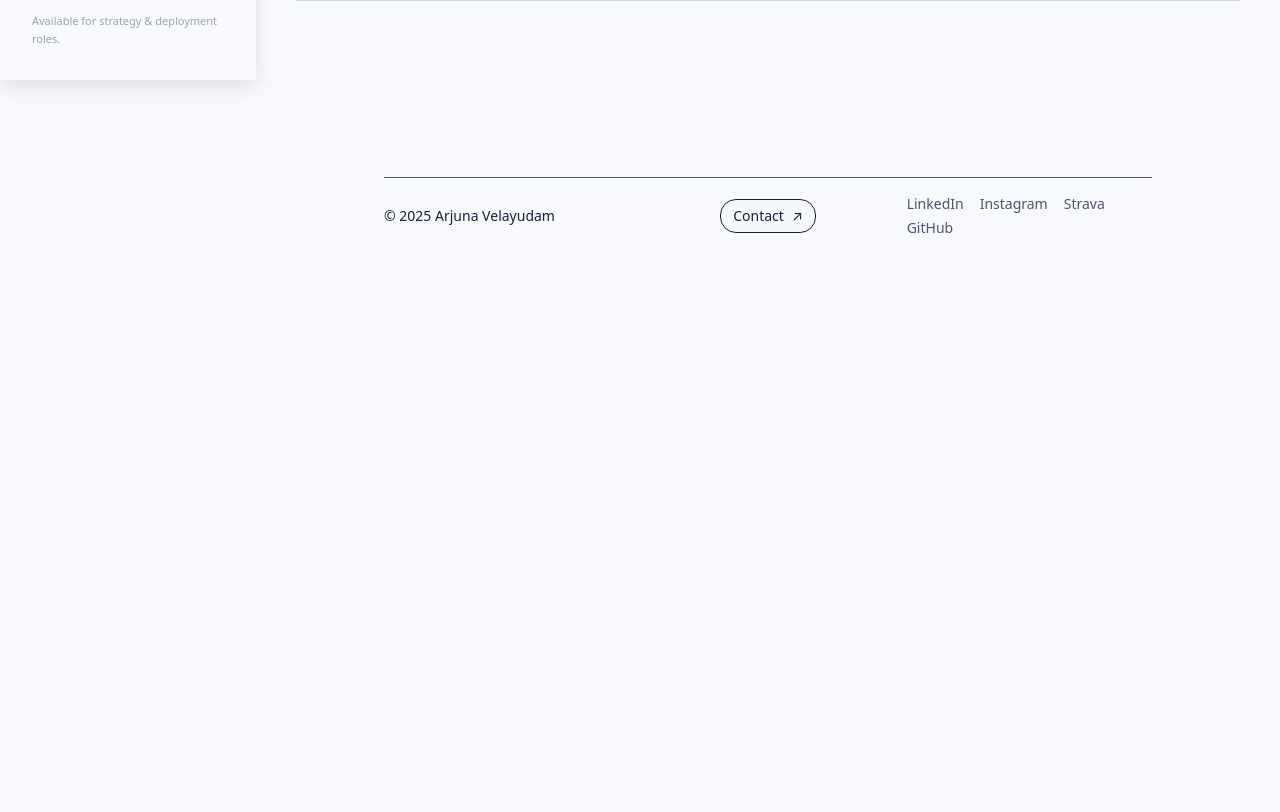
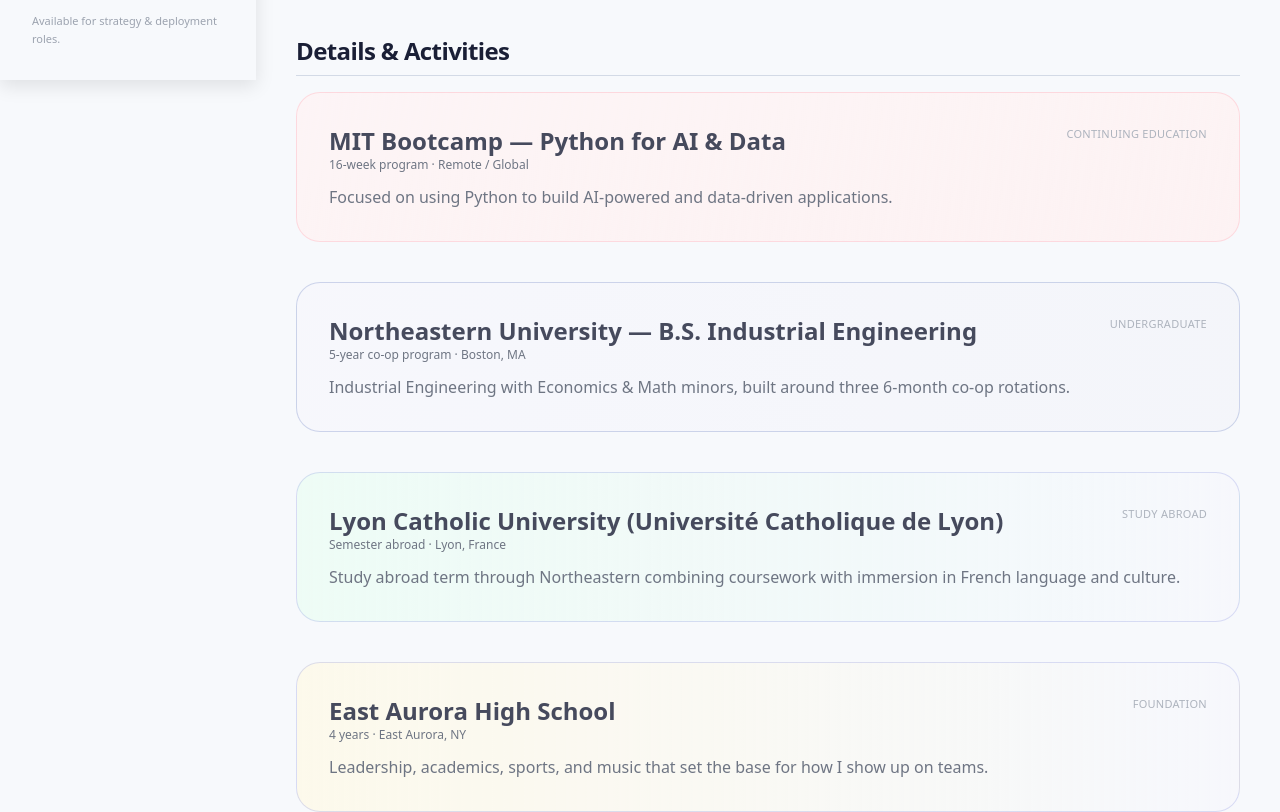
Before and after one commit to avelayud/my-portfolio, a Next.js app: page /education in a window 1280 px wide. Shown: the part 720-1532 px from the top of the page. Before the commit the page ends 990 px from the top, so only its background shows below. Built offline with nearby package versions, Linux system fonts and the light colour scheme.

Commit message:
Repaste content into Education page

```diff
--- a/app/education/page.tsx
+++ b/app/education/page.tsx
@@ -25,12 +25,151 @@
 };
 
 const EDUCATION: EduEntry[] = [
-  // … your EDU entries unchanged …
-  // (keep all the MIT / NEU / Lyon / EAHS objects as-is)
-  // I’m omitting them here for brevity, but don’t delete them in your file.
-  // -----------------------------------------
-  // paste your existing EDUCATION array here
-  // -----------------------------------------
+  {
+    id: "mit",
+    name: "MIT Bootcamp — Python for AI & Data",
+    tag: "Continuing Education",
+    location: "Remote / Global",
+    duration: "16-week program",
+    shortDesc:
+      "Focused on using Python to build AI-powered and data-driven applications.",
+    longDesc:
+      "Built end-to-end ML pipelines and analytics workflows using Python, from EDA and feature engineering through model training and evaluation, with a focus on computer vision and deployment-minded use cases.",
+    cardAccentClass: "edu-card-mit",
+    pillAccentClass: "edu-pill-mit",
+    activities: [
+      {
+        title: "ML Pipelines",
+        desc: "End-to-end workflows from raw data through feature engineering, training, and evaluation across multiple datasets.",
+        category: "Data & Modeling",
+      },
+      {
+        title: "Computer Vision",
+        desc: "Applied CNNs to image datasets, experimenting with architectures, augmentation, and evaluation metrics.",
+        category: "AI / CV",
+      },
+      {
+        title: "EDA & Statistics",
+        desc: "Exploratory analysis and statistical testing to stress-test assumptions before committing to models.",
+        category: "Analytics",
+      },
+      {
+        title: "Deployment Mindset",
+        desc: "Framed projects around operators and decision points instead of just model accuracy or leaderboard scores.",
+        category: "Deployment",
+      },
+    ],
+  },
+  {
+    id: "neu",
+    name: "Northeastern University — B.S. Industrial Engineering",
+    tag: "Undergraduate",
+    location: "Boston, MA",
+    duration: "5-year co-op program",
+    shortDesc:
+      "Industrial Engineering with Economics & Math minors, built around three 6-month co-op rotations.",
+    longDesc:
+      "Combined engineering fundamentals with real-world rotations in New York, San Francisco, and Mexico, tying data and process design to how organizations actually operate under constraints.",
+    cardAccentClass: "edu-card-neu",
+    pillAccentClass: "edu-pill-neu",
+    activities: [
+      {
+        title: "Co-op Rotations",
+        desc: "Three 6-month full-time roles in NYC, SF, and Mexico, working inside live businesses rather than just classrooms.",
+        category: "Experience",
+      },
+      {
+        title: "Chemistry Lab Research",
+        desc: "Assisted in developing catalysts to convert methane into methanol, targeting greenhouse gas reduction.",
+        category: "Research",
+      },
+      {
+        title: "Engineering Capstone",
+        desc: "Applied industrial engineering methods to a live system, combining data, process mapping, and stakeholder interviews.",
+        category: "Capstone",
+      },
+      {
+        title: "Kappa Sigma",
+        desc: "Took on leadership and operations responsibilities, learning how to steer a group of peers toward shared goals.",
+        category: "Leadership",
+      },
+      {
+        title: "Robotics Club",
+        desc: "Worked with hardware and software in small teams, building and iterating on robotics projects.",
+        category: "Technical",
+      },
+      {
+        title: "Fenway Academic Mentoring",
+        desc: "Tutored local students, learning to explain technical ideas clearly and meet people where they are.",
+        category: "Community",
+      },
+    ],
+  },
+  {
+    id: "lyon",
+    name: "Lyon Catholic University (Université Catholique de Lyon)",
+    tag: "Study Abroad",
+    location: "Lyon, France",
+    duration: "Semester abroad",
+    shortDesc:
+      "Study abroad term through Northeastern combining coursework with immersion in French language and culture.",
+    longDesc:
+      "Spent a term in Lyon, experiencing how institutions and teams operate outside the U.S., and learning to navigate academics and daily life in French.",
+    cardAccentClass: "edu-card-lyon",
+    pillAccentClass: "edu-pill-lyon",
+    activities: [
+      {
+        title: "French Language",
+        desc: "Built comfort navigating day-to-day life, coursework, and relationships in French.",
+        category: "Language",
+      },
+      {
+        title: "Cross-Cultural Work",
+        desc: "Saw how expectations, timelines, and communication styles differ across cultures, and adjusted accordingly.",
+        category: "Context",
+      },
+    ],
+  },
+  {
+    id: "eahs",
+    name: "East Aurora High School",
+    tag: "Foundation",
+    location: "East Aurora, NY",
+    duration: "4 years",
+    shortDesc:
+      "Leadership, academics, sports, and music that set the base for how I show up on teams.",
+    longDesc:
+      "Balanced student leadership roles, varsity sports, music, and a heavy AP course load, building early habits for responsibility and follow-through.",
+    cardAccentClass: "edu-card-eahs",
+    pillAccentClass: "edu-pill-eahs",
+    activities: [
+      {
+        title: "Student Council President",
+        desc: "Led student government, representing peers and coordinating with administrators on events and initiatives.",
+        category: "Leadership",
+      },
+      {
+        title: "Key Club President",
+        desc: "Organized community service efforts and volunteer projects, focusing on consistency and reliability.",
+        category: "Leadership",
+      },
+      {
+        title: "Varsity Sports",
+        desc: "Played Varsity Soccer and Track, learning how to prepare, compete, and contribute inside a team structure.",
+        category: "Sports",
+      },
+      {
+        title: "Drummers Unlimited",
+        desc: "Performed as a drummer, reinforcing discipline, timing, and comfort performing in front of people.",
+        category: "Music",
+      },
+      {
+        title: "AP Coursework",
+        desc: "Took 10 AP classes across math, science, economics, history, Spanish, and composition, building a broad academic base.",
+        category: "Academics",
+      },
+    ],
+  },
 ];
 
 export default function EducationPage() {
@@ -54,6 +193,7 @@
     setActiveId((prev) => {
       const next = prev === id ? null : id;
 
+      // Only scroll when opening a card
       if (next === id) {
         const el = document.getElementById(id);
         if (el) {
@@ -174,9 +314,11 @@
 
                       const activitiesForCard = activeTitle
                         ? [
+                            // active first
                             ...edu.activities.filter(
                               (a) => a.title === activeTitle
                             ),
+                            // others after
                             ...edu.activities.filter(
                               (a) => a.title !== activeTitle
                             ),
```
